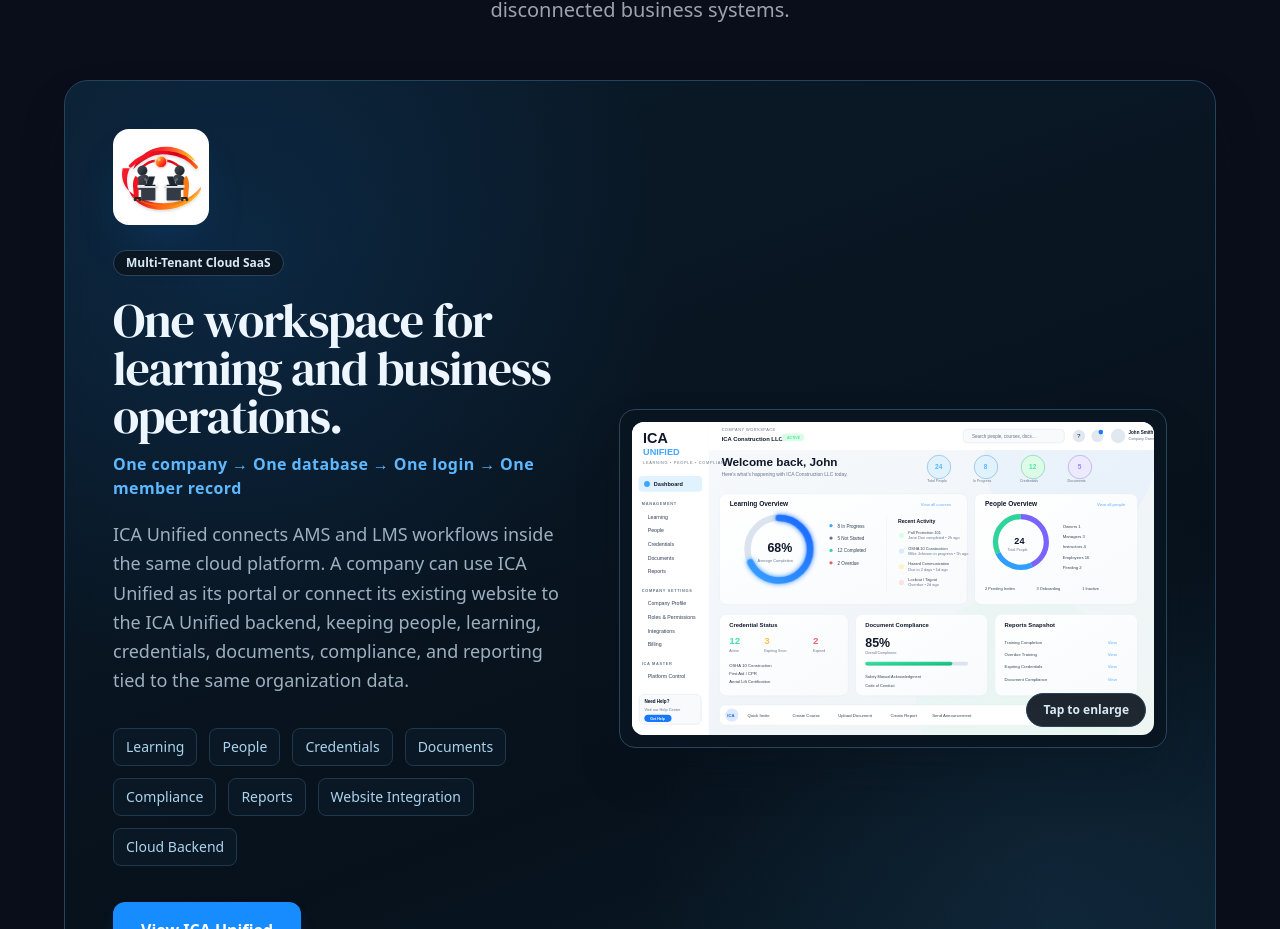
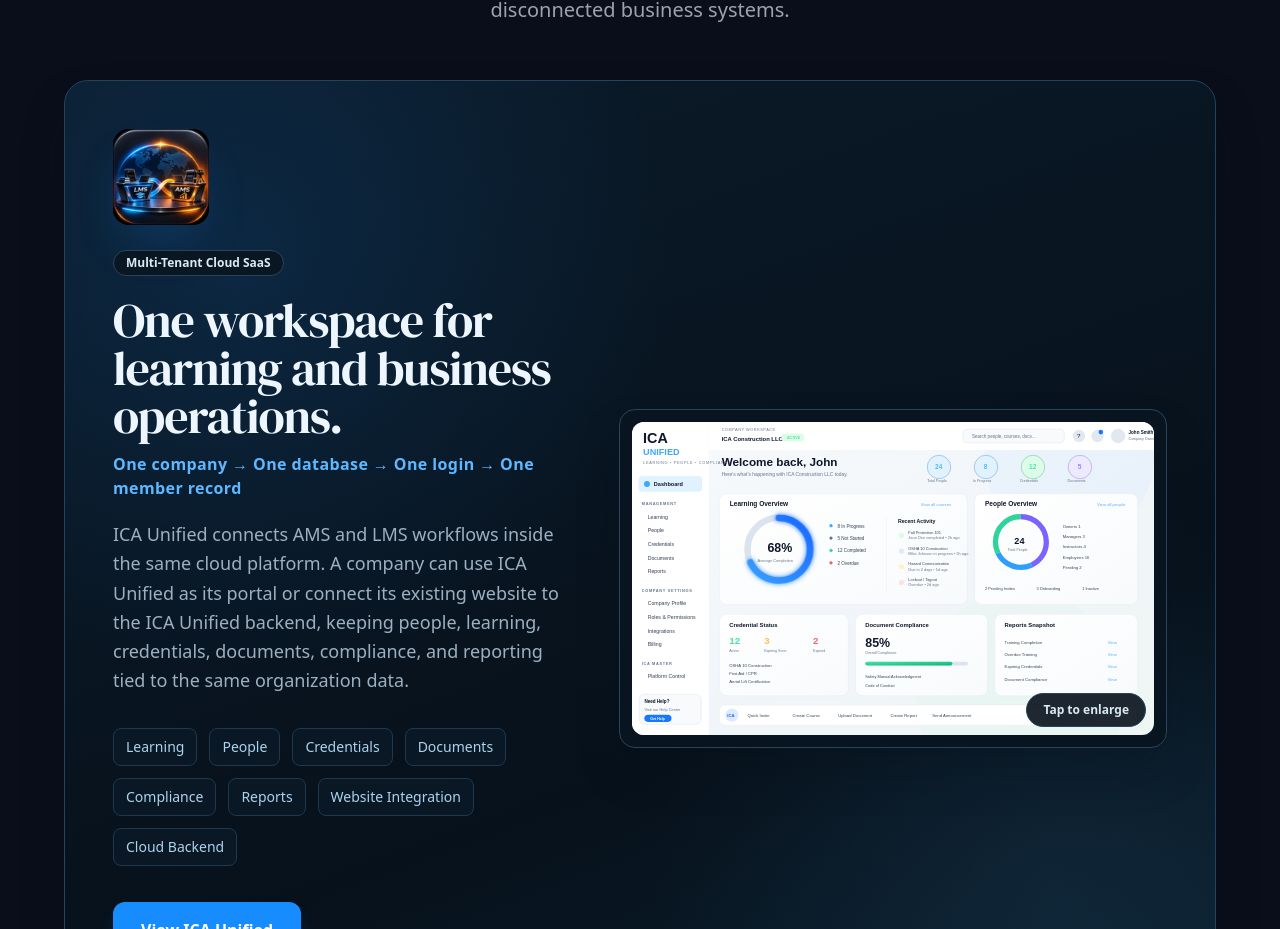
Before and after one commit to redavi19-asu/icomuteranythingV3, a React (Vite) app: page / in a window 1280 px wide. Shown: the part 7758-8687 px from the top of the page. Built offline with nearby package versions, Linux system fonts and the light colour scheme; no server answers.

Commit message:
Show approved ICA Unified two-desk branding on ICA website
* Replace ICA Unified showcase icon with approved blue LMS and orange AMS desks artwork

* Display approved dark Unified icon without white padding on I Computer Anything site

```diff
--- a/src/components/sections/SoftwareShowcase.jsx
+++ b/src/components/sections/SoftwareShowcase.jsx
@@ -199,7 +199,7 @@ function SoftwareShowcase({ onRequestService }) {
               <img
                 src={ICA_UNIFIED_ICON_URL}
                 alt="ICA Unified icon"
-                className="mb-6 h-24 w-24 rounded-2xl bg-white object-contain p-2 shadow-2xl shadow-[#178cff]/15"
+                className="mb-6 h-24 w-24 rounded-2xl bg-[#080e1c] object-contain shadow-2xl shadow-[#178cff]/20"
               />
               <div className="inline-flex px-3 py-1 rounded-full border border-[#29445b] bg-[#0a1723] text-xs font-semibold text-[#d9e9f5] mb-5">
                 Multi-Tenant Cloud SaaS
```
Also changed, not shown: public/images/ica-unified-icon.svg.
